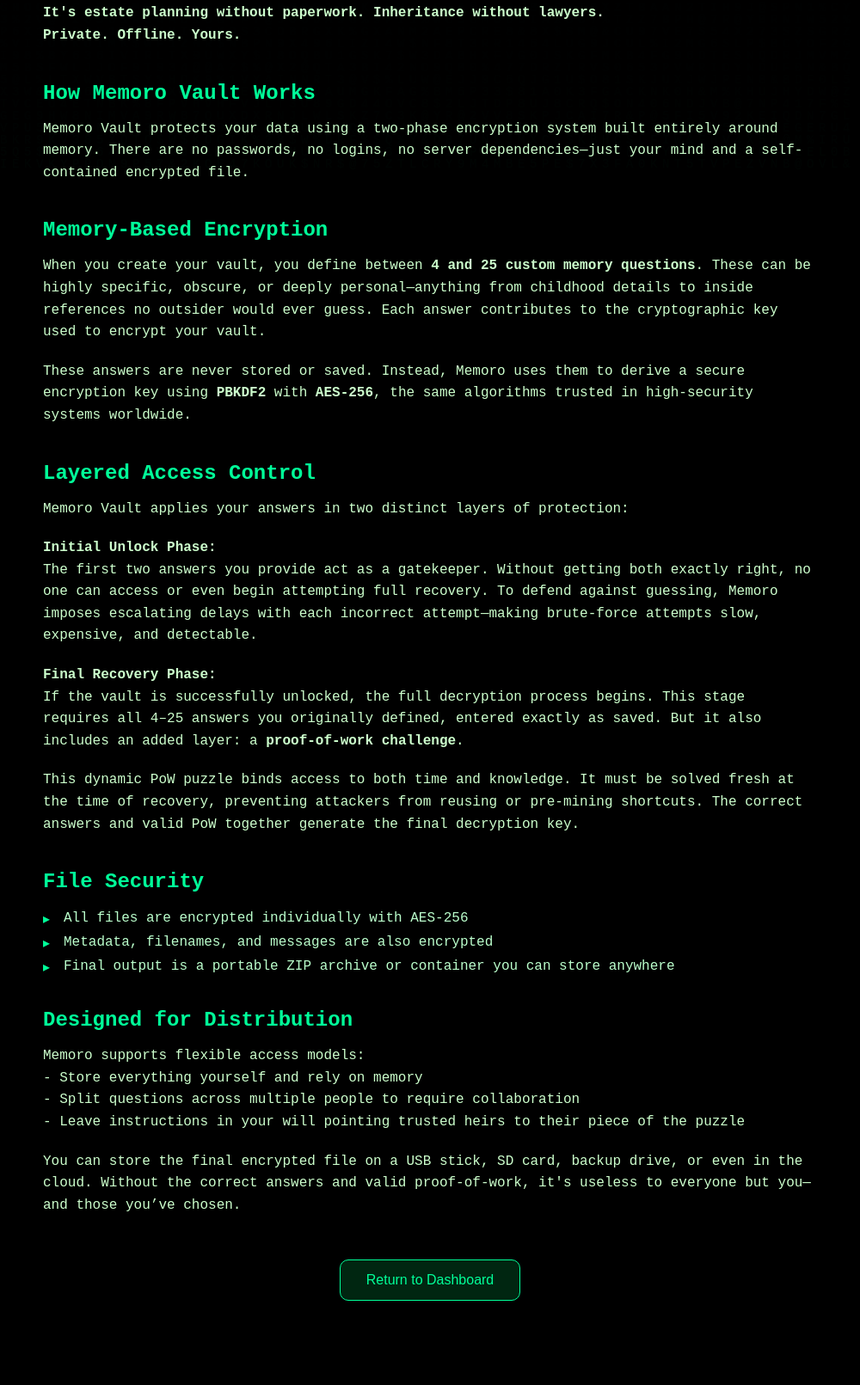
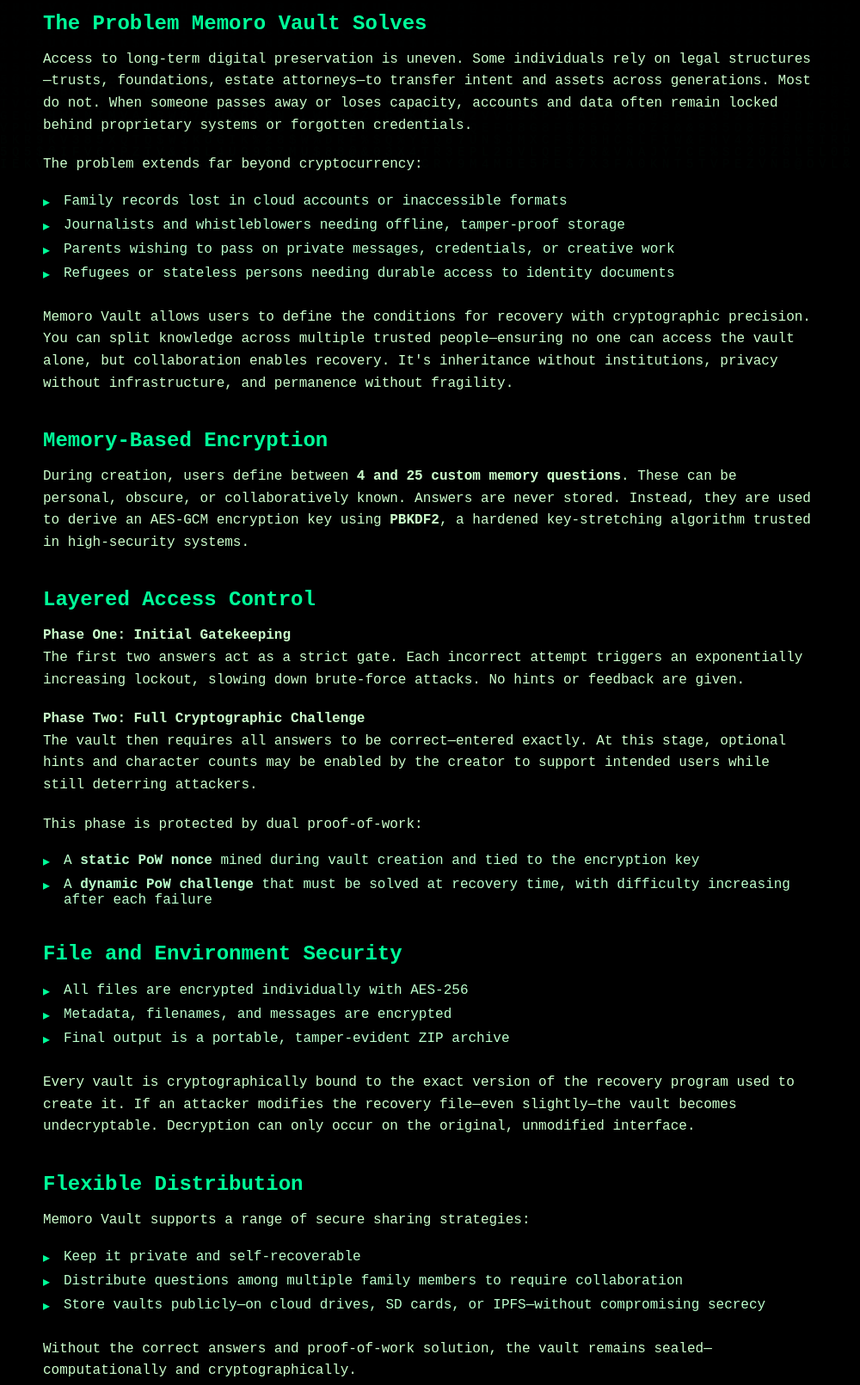
Before and after one commit to Kasmaristo-Delvakto/memoro-vault, an Electron app: page src/how-it-works.html in a window 1000 px wide. Shown: the part 603-2214 px from the top of the page at 86% size. Before the commit the page ends 2176 px from the top, so only its background shows below. Drawn offline with Linux system fonts and the light colour scheme.

Commit message:
Update UI copy for sovereignty messaging and refine README

```diff
--- a/src/how-it-works.html
+++ b/src/how-it-works.html
@@ -105,63 +105,73 @@
 <div class="content">
   <h1>How Memoro Vault Works</h1>
 
-  <p><strong>Memoro Vault is a digital safe designed for real people—not just the wealthy.</strong><br>
-  It helps you store your most important files, secrets, and instructions in encrypted form—then lock access behind memory-based questions that only you or your chosen inner circle can answer.</p>
+  <p><strong>Reclaiming Ownership in a World of Exposure</strong><br>
+  In today’s digital world, personal data is not owned—it is extracted. Every search, backup, login, and cloud sync becomes part of a surveillance economy. Most people do not control their data. They rent access to it from companies who monetize it, mismanage it, or lose it entirely.</p>
 
-  <p>Where the rich use trusts, lawyers, and family offices to pass on wealth, most people are left with nothing but hope—and a will that often gets buried in a drawer.</p>
+  <p>The rise of decentralized technologies has created new forms of digital value—cryptocurrency wallets, identity keys, encrypted archives—but the means of preserving them remain fragile. A lost password, corrupted drive, or compromised platform can erase everything.</p>
 
+  <p><strong>Memoro Vault changes that.</strong><br>
+  It enables anyone to encrypt critical files, instructions, and credentials into a portable, tamper-evident vault that can be stored anywhere and unlocked only through exact knowledge.</p>
+
+  <p>There are no servers, no logins, and no trusted intermediaries. Just a sealed vault file and a locally installed recovery program that runs entirely offline. Memoro Vault doesn’t manage access—it makes you prove it.</p>
+
+  <h2>The Problem Memoro Vault Solves</h2>
+
+  <p>Access to long-term digital preservation is uneven. Some individuals rely on legal structures—trusts, foundations, estate attorneys—to transfer intent and assets across generations. Most do not. When someone passes away or loses capacity, accounts and data often remain locked behind proprietary systems or forgotten credentials.</p>
+
+  <p>The problem extends far beyond cryptocurrency:</p>
   <ul>
-    <li>67% of Americans have no estate plan.</li>
-    <li>Probate eats up 3–8% of your estate.</li>
-    <li>Inheritance taxes can claim up to 40% depending on your state.</li>
-    <li>Millions in crypto, passwords, or account data are lost every year—forever.</li>
+    <li>Family records lost in cloud accounts or inaccessible formats</li>
+    <li>Journalists and whistleblowers needing offline, tamper-proof storage</li>
+    <li>Parents wishing to pass on private messages, credentials, or creative work</li>
+    <li>Refugees or stateless persons needing durable access to identity documents</li>
   </ul>
 
-  <p>With Memoro Vault, you control who gets access and when.<br>
-  You can split knowledge between family members, so no single person can unlock the vault alone. Or you can leave everything to someone you trust, encrypted and locked behind answers only they would know.</p>
-
-  <p><strong>It's estate planning without paperwork. Inheritance without lawyers.<br>
-  Private. Offline. Yours.</strong></p>
-
-  <h2>How Memoro Vault Works</h2>
-
-  <p>Memoro Vault protects your data using a two-phase encryption system built entirely around memory. There are no passwords, no logins, no server dependencies—just your mind and a self-contained encrypted file.</p>
+  <p>Memoro Vault allows users to define the conditions for recovery with cryptographic precision. You can split knowledge across multiple trusted people—ensuring no one can access the vault alone, but collaboration enables recovery. It's inheritance without institutions, privacy without infrastructure, and permanence without fragility.</p>
 
   <h2>Memory-Based Encryption</h2>
-  <p>When you create your vault, you define between <strong>4 and 25 custom memory questions</strong>. These can be highly specific, obscure, or deeply personal—anything from childhood details to inside references no outsider would ever guess. Each answer contributes to the cryptographic key used to encrypt your vault.</p>
 
-  <p>These answers are never stored or saved. Instead, Memoro uses them to derive a secure encryption key using <strong>PBKDF2</strong> with <strong>AES-256</strong>, the same algorithms trusted in high-security systems worldwide.</p>
+  <p>During creation, users define between <strong>4 and 25 custom memory questions</strong>. These can be personal, obscure, or collaboratively known. Answers are never stored. Instead, they are used to derive an AES-GCM encryption key using <strong>PBKDF2</strong>, a hardened key-stretching algorithm trusted in high-security systems.</p>
 
   <h2>Layered Access Control</h2>
-  <p>Memoro Vault applies your answers in two distinct layers of protection:</p>
 
-  <p><strong>Initial Unlock Phase:</strong><br>
-  The first two answers you provide act as a gatekeeper. Without getting both exactly right, no one can access or even begin attempting full recovery. To defend against guessing, Memoro imposes escalating delays with each incorrect attempt—making brute-force attempts slow, expensive, and detectable.</p>
+  <p><strong>Phase One: Initial Gatekeeping</strong><br>
+  The first two answers act as a strict gate. Each incorrect attempt triggers an exponentially increasing lockout, slowing down brute-force attacks. No hints or feedback are given.</p>
 
-  <p><strong>Final Recovery Phase:</strong><br>
-  If the vault is successfully unlocked, the full decryption process begins. This stage requires all 4–25 answers you originally defined, entered exactly as saved. But it also includes an added layer: a <strong>proof-of-work challenge</strong>.</p>
+  <p><strong>Phase Two: Full Cryptographic Challenge</strong><br>
+  The vault then requires all answers to be correct—entered exactly. At this stage, optional hints and character counts may be enabled by the creator to support intended users while still deterring attackers.</p>
 
-  <p>This dynamic PoW puzzle binds access to both time and knowledge. It must be solved fresh at the time of recovery, preventing attackers from reusing or pre-mining shortcuts. The correct answers and valid PoW together generate the final decryption key.</p>
+  <p>This phase is protected by dual proof-of-work:</p>
+  <ul>
+    <li>A <strong>static PoW nonce</strong> mined during vault creation and tied to the encryption key</li>
+    <li>A <strong>dynamic PoW challenge</strong> that must be solved at recovery time, with difficulty increasing after each failure</li>
+  </ul>
 
-  <h2>File Security</h2>
+  <h2>File and Environment Security</h2>
   <ul>
     <li>All files are encrypted individually with AES-256</li>
-    <li>Metadata, filenames, and messages are also encrypted</li>
-    <li>Final output is a portable ZIP archive or container you can store anywhere</li>
+    <li>Metadata, filenames, and messages are encrypted</li>
+    <li>Final output is a portable, tamper-evident ZIP archive</li>
   </ul>
 
-  <h2>Designed for Distribution</h2>
-  <p>Memoro supports flexible access models:<br>
-  - Store everything yourself and rely on memory<br>
-  - Split questions across multiple people to require collaboration<br>
-  - Leave instructions in your will pointing trusted heirs to their piece of the puzzle</p>
+  <p>Every vault is cryptographically bound to the exact version of the recovery program used to create it. If an attacker modifies the recovery file—even slightly—the vault becomes undecryptable. Decryption can only occur on the original, unmodified interface.</p>
 
-  <p>You can store the final encrypted file on a USB stick, SD card, backup drive, or even in the cloud. Without the correct answers and valid proof-of-work, it's useless to everyone but you—and those you’ve chosen.</p>
+  <h2>Flexible Distribution</h2>
+
+  <p>Memoro Vault supports a range of secure sharing strategies:</p>
+  <ul>
+    <li>Keep it private and self-recoverable</li>
+    <li>Distribute questions among multiple family members to require collaboration</li>
+    <li>Store vaults publicly—on cloud drives, SD cards, or IPFS—without compromising secrecy</li>
+  </ul>
+
+  <p>Without the correct answers and proof-of-work solution, the vault remains sealed—computationally and cryptographically.</p>
 
   <div class="button-container">
     <button class="button" onclick="window.location.href='dashboard.html'">Return to Dashboard</button>
   </div>
 </div>
+
 
 <script>
   const canvas = document.getElementById('matrixCanvas');
```
Also changed, not shown: src/dashboard.html (+9 -2 lines), src/index.html (+2 -2 lines), README.md.
